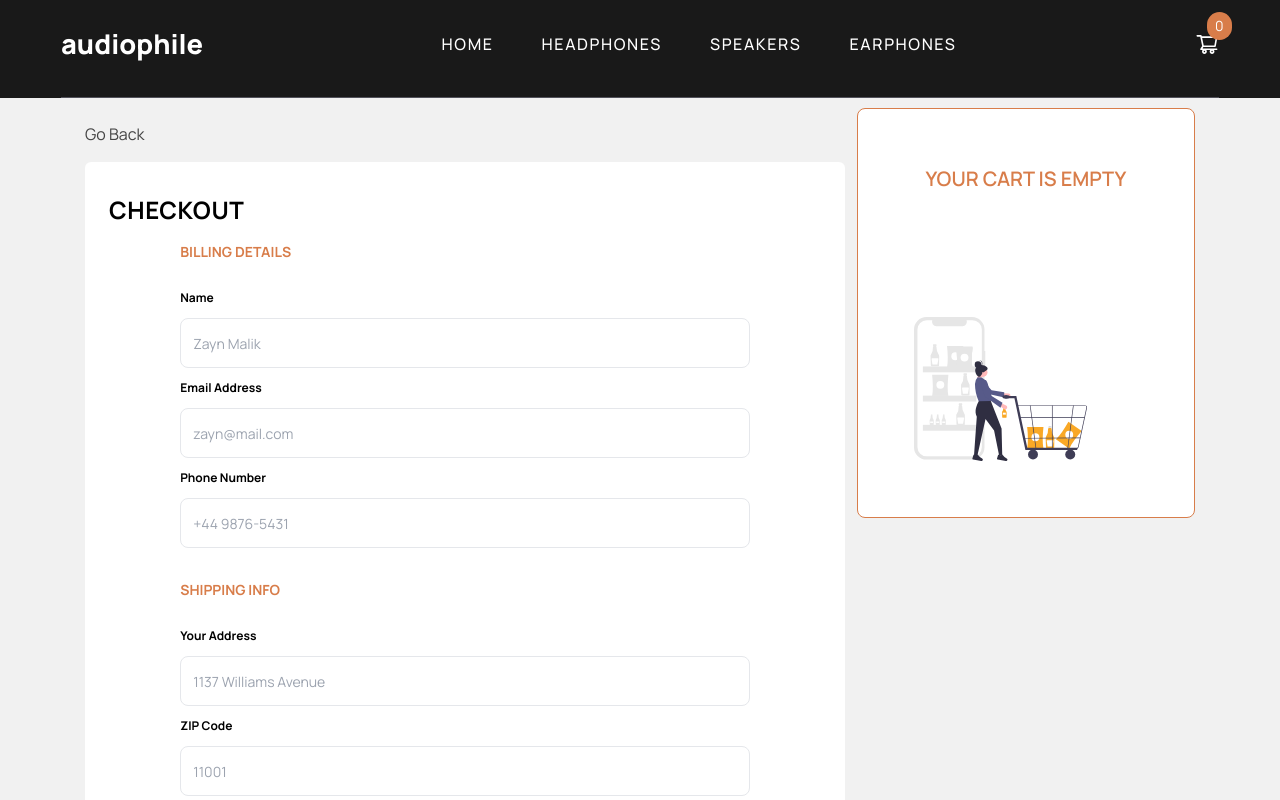
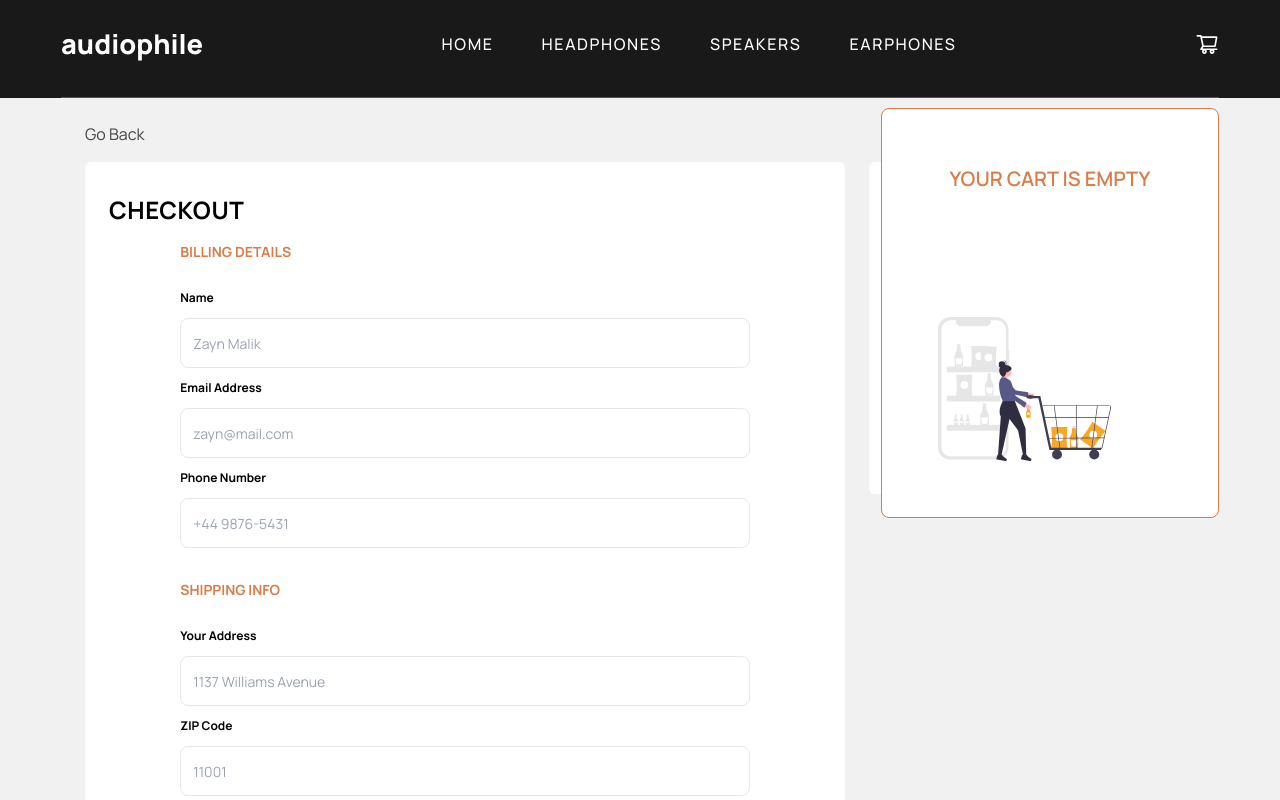
Before and after one commit to krish-98/audiophile, a React (Create React App) app: page /checkout in a window 1280 px wide. Both pictures are taken after a click on the icon 1207 px from the left and 44 px from the top of the page. Shown: the top 800 px of the page. Built offline with nearby package versions, Linux system fonts and the light colour scheme.

Commit message:
fixed cart size and layout issues

```diff
--- a/src/components/CartModal.jsx
+++ b/src/components/CartModal.jsx
@@ -1,8 +1,9 @@
 import React, { useEffect } from "react"
+import { Link } from "react-router-dom"
 import { useDispatch, useSelector } from "react-redux"
-import { Link } from "react-router-dom"
 import {
   addToCart,
+  cartClicked,
   cartTotal,
   decreaseQuanity,
   removeCartItems,
@@ -34,7 +35,7 @@ const CartModal = () => {
   )
 
   return (
-    <div className="absolute top-20 right-0 z-40 px-6">
+    <div className="absolute top-20 right-0 z-40">
       {cartItems && cartItems.length > 0 ? (
         <div className="bg-white py-2 px-10 rounded-xl">
           <div className="my-6 flex justify-between">
@@ -103,6 +104,7 @@ const CartModal = () => {
           <Link
             className="my-8 block text-center text-white font-semibold bg-orange-accent px-6 py-3 hover:bg-orange-300 duration-300"
             to="/checkout"
+            onClick={() => dispatch(cartClicked())}
           >
             CHECKOUT
           </Link>
--- a/src/components/CheckoutModal.jsx
+++ b/src/components/CheckoutModal.jsx
@@ -1,7 +1,7 @@
 import React from "react"
-import { useDispatch } from "react-redux"
 import { Link } from "react-router-dom"
-import { useSelector } from "react-redux"
+
+import { useDispatch, useSelector } from "react-redux"
 import { onCheckout } from "../features/globalSlice/globalSlice"
 import { removeCartItems } from "../features/cartSlice/cartSlice"
 
--- a/src/pages/home/Header.jsx
+++ b/src/pages/home/Header.jsx
@@ -53,12 +53,17 @@ const Header = () => {
               onClick={() => handleCartClick()}
               className="text-white w-6 h-8"
             />
+
+            {cartTotalQuantity > 0 && (
               <span className="absolute left-3 bottom-5 text-white bg-orange-accent py-1 px-2 rounded-full text-sm">
                 {cartTotalQuantity}
               </span>
+            )}
+
             {cartModal && <CartModal />}
           </div>
         </div>
+
         {toggle && (
           <div className="tab:hidden absolute top-20 left-0 right-0 z-20 bg-gray-700 bg-opacity-50 h-screen">
             <ProductCategory />
@@ -104,9 +109,13 @@ const Header = () => {
                 onClick={() => handleCartClick()}
                 className="text-white w-6 h-8"
               />
+
+              {cartTotalQuantity > 0 && (
                 <span className="absolute left-3 bottom-5 text-white bg-orange-accent py-1 px-2 rounded-full text-sm">
                   {cartTotalQuantity}
                 </span>
+              )}
+
               {cartModal && <CartModal />}
             </div>
           </div>
```
Also changed, not shown: src/App.js (+4 -3 lines). Lines whose indentation alone changed are shown as unchanged.
